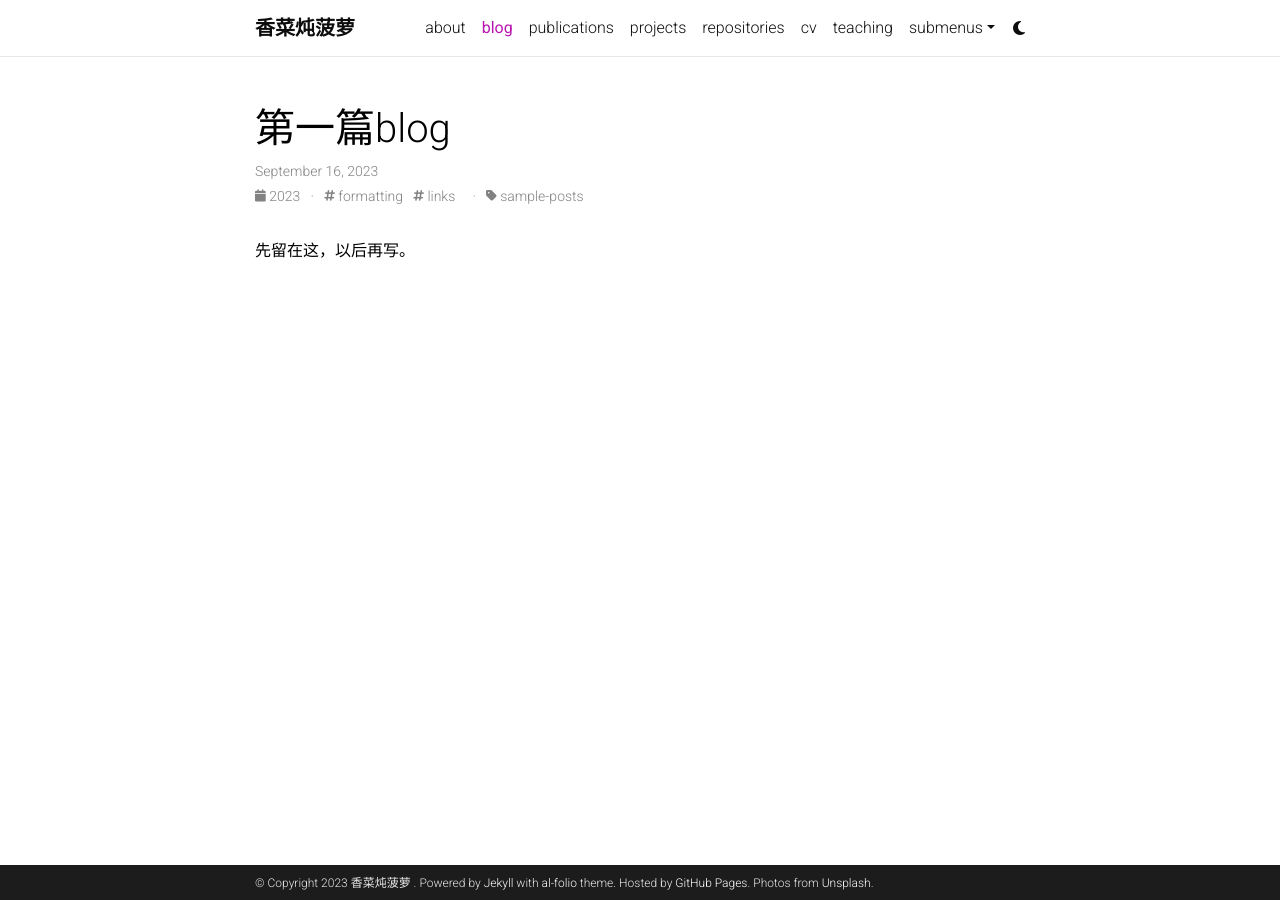
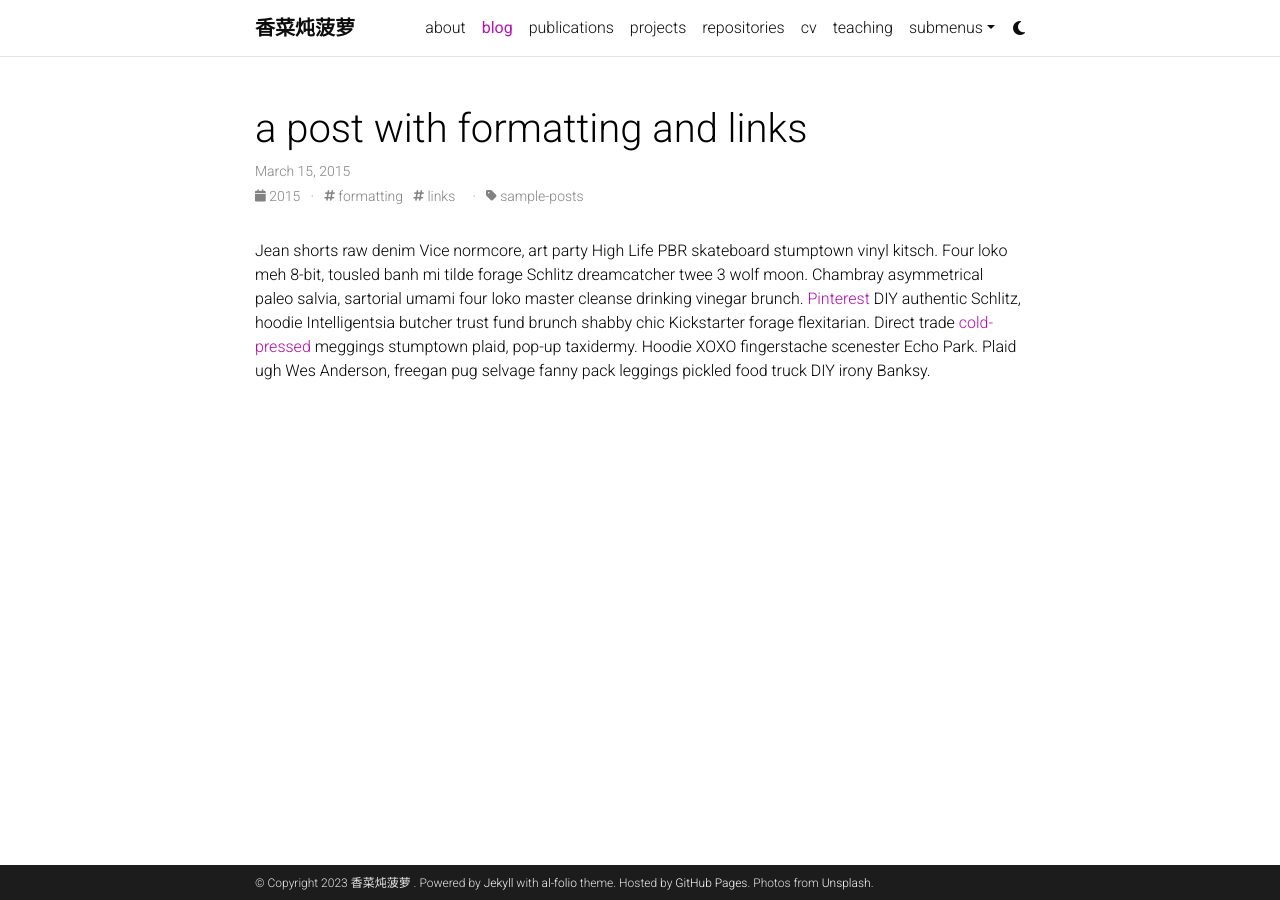
Before and after one commit to pineapple-3456/pineapple-3456.github.io, a Jekyll site: the page built from _posts/2023-09-16-第一篇blog.md, in a window 1280 px wide. Built offline with Jekyll 4.4.1, drawn with Linux system fonts in a browser that asks for light colours; comment, search, counter and statistics services are not loaded; a style sheet for code colours, icons or effects is not loaded.

Commit message:
Update 2023-09-16-第一篇blog.md

```diff
--- a/_posts/2023-09-16-第一篇blog.md
+++ b/_posts/2023-09-16-第一篇blog.md
@@ -1,9 +1,9 @@
 ---
 layout: post
-title:  第一篇blog
-date: 2023-09-16 21:01:00
-description: 留着以后再写
+title:  a post with formatting and links
+date:   2015-03-15 16:40:16
+description: march & april, looking forward to summer
 tags: formatting links
 categories: sample-posts
 ---
-先留在这，以后再写。
+Jean shorts raw denim Vice normcore, art party High Life PBR skateboard stumptown vinyl kitsch. Four loko meh 8-bit, tousled banh mi tilde forage Schlitz dreamcatcher twee 3 wolf moon. Chambray asymmetrical paleo salvia, sartorial umami four loko master cleanse drinking vinegar brunch. [Pinterest](https://www.pinterest.com) DIY authentic Schlitz, hoodie Intelligentsia butcher trust fund brunch shabby chic Kickstarter forage flexitarian. Direct trade <a href="https://en.wikipedia.org/wiki/Cold-pressed_juice">cold-pressed</a> meggings stumptown plaid, pop-up taxidermy. Hoodie XOXO fingerstache scenester Echo Park. Plaid ugh Wes Anderson, freegan pug selvage fanny pack leggings pickled food truck DIY irony Banksy.
```
